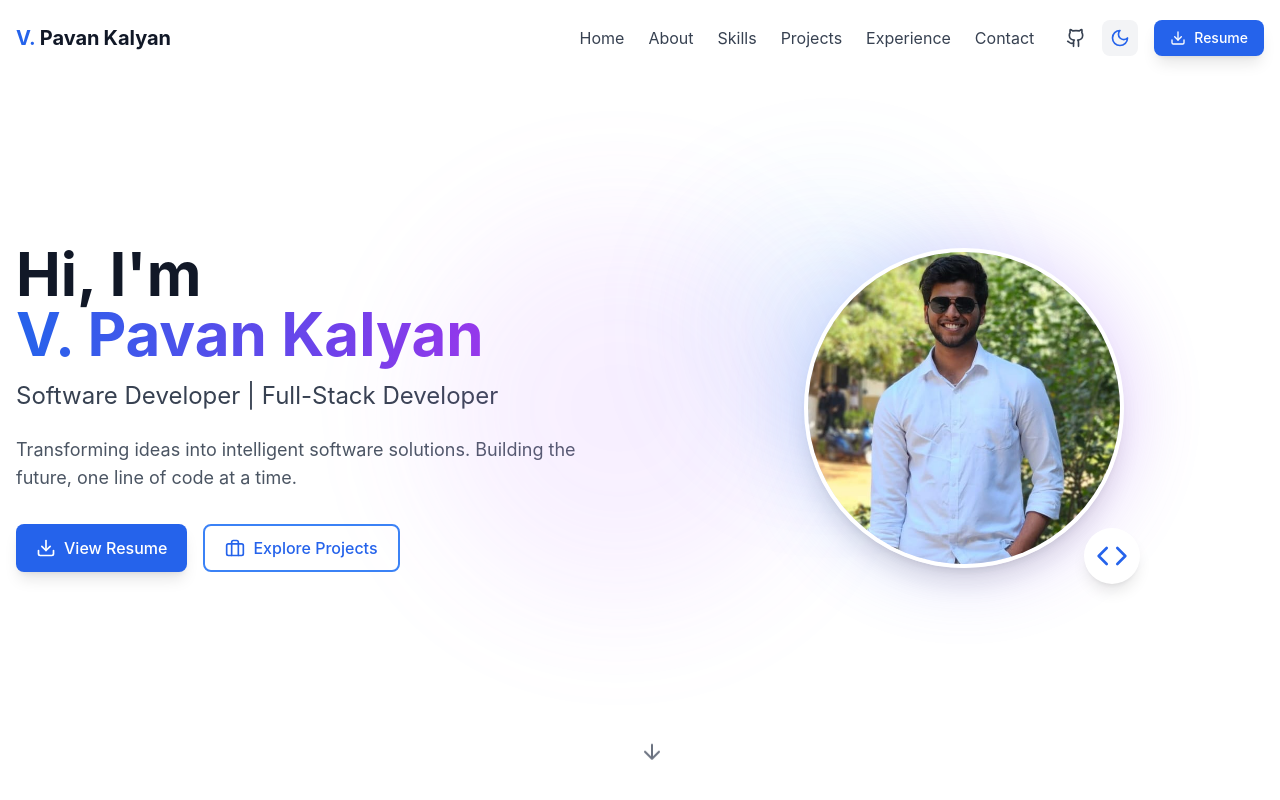
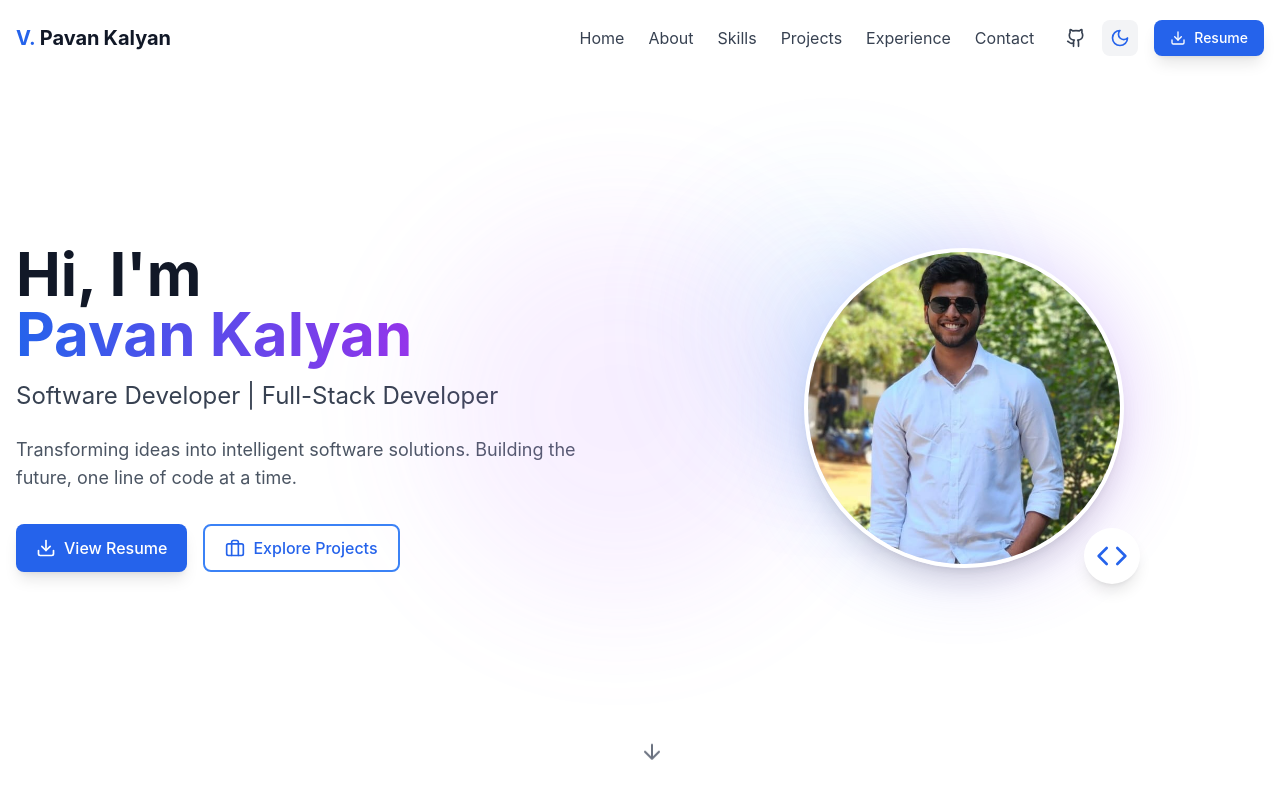
Before and after one commit to pavan-234/Pavan_Portfolio, a React (Vite) app: page / in a window 1280 px wide. Shown: the top 800 px of the page. Built offline with nearby package versions, Linux system fonts and the light colour scheme.

Commit message:
name changed

```diff
--- a/src/components/sections/Hero.jsx
+++ b/src/components/sections/Hero.jsx
@@ -45,7 +45,7 @@ const Hero = () => {
           <h1 className="text-4xl md:text-5xl lg:text-6xl font-bold text-gray-900 dark:text-white mb-4">
             <span className="block">Hi, I'm</span>
             <span className="text-transparent bg-clip-text bg-gradient-to-r from-blue-600 to-purple-600 dark:from-blue-400 dark:to-purple-400">
-              V. Pavan Kalyan
+              Pavan Kalyan
             </span>
           </h1>
 
```
